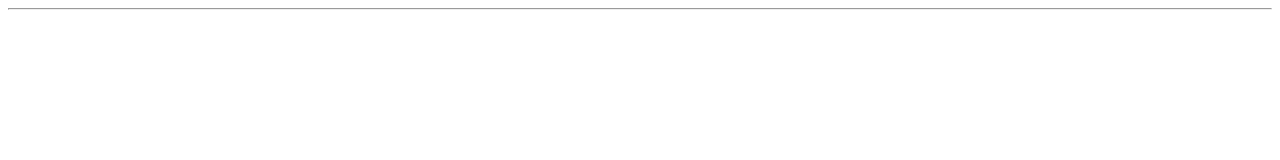
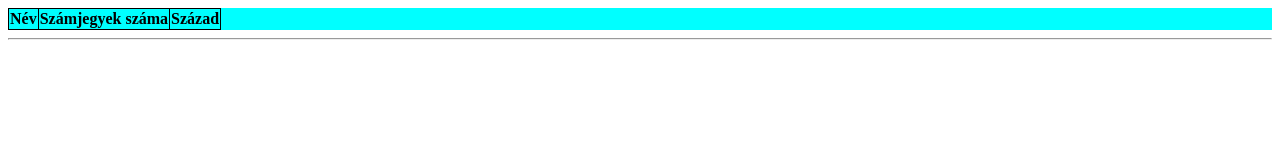
Before and after one commit to nemethkoppany/pitortenete, a plain HTML site: page index.html in a window 1280 px wide. Drawn offline with Linux system fonts and the light colour scheme.

Commit message:
tablazat hozzadasa sima

```diff
--- a/main.js
+++ b/main.js
@@ -13,6 +13,25 @@ const divAsAContainer = divMaker('container'); //container létrehozás
 document.body.appendChild(divAsAContainer); //container a body-hoz adása
 const divTable = divMaker('table');  //table létrehozás
 
+
+const tableRegular = document.createElement('table'); //table létrehozás
+divTable.appendChild(tableRegular); //table a divhez adása
+
+const thead = document.createElement('thead'); //thead létrehozás
+tableRegular.appendChild(thead); //thead a tablehez adása
+
+const tr = document.createElement('tr'); //tr létrehozás
+thead.appendChild(tr); //tr a theadhez adása
+
+const headerContent = ["Név", "Számjegyek száma", "Század"]; //header tartalom
+for(const content of headerContent){ //headerContent tömb bejárása
+    const th = document.createElement('th'); //th létrehozás
+    th.innerHTML = content; //th tartalom beállítása
+    tr.appendChild(th); //th a trhez adása
+}
+const tbody = document.createElement('tbody'); //tbody létrehozás
+tableRegular.appendChild(tbody); //tbody a tablehez adása
+
 const divForm = divMaker('form'); //form létrehozás
 
 divAsAContainer.appendChild(divTable); //table a containerhez adása
--- a/style.css
+++ b/style.css
@@ -30,3 +30,8 @@
 
 
 }
+
+table, td, th{
+    border-collapse: collapse;
+    border: 1px solid black;
+}
```
